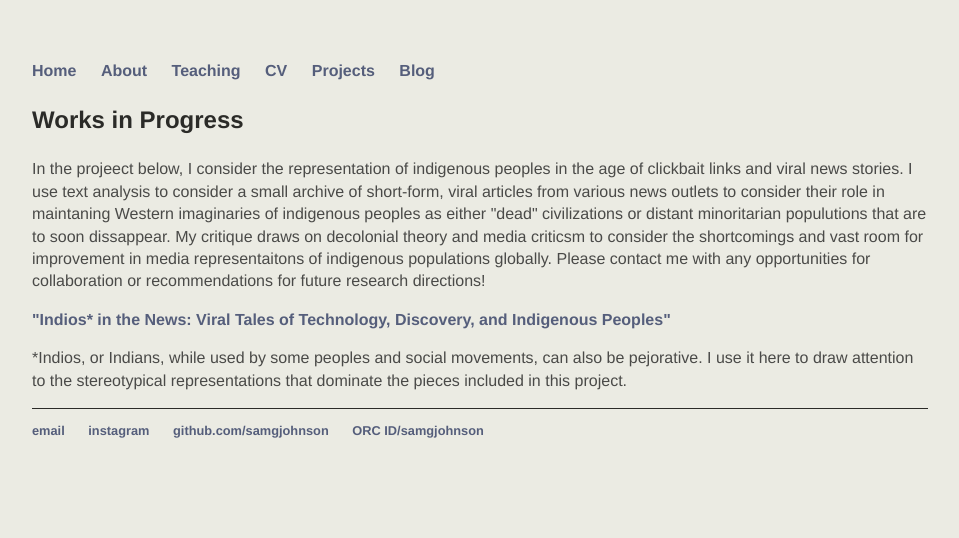
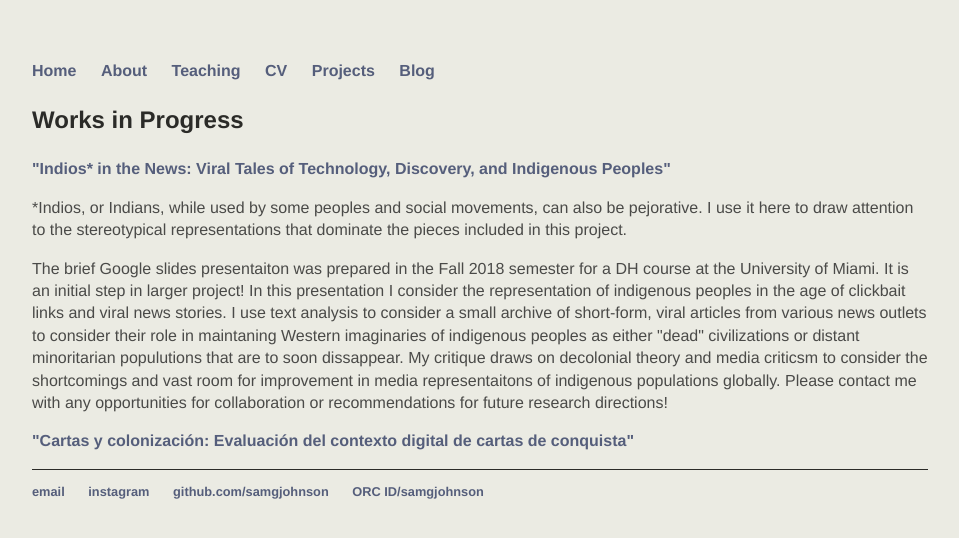
Before and after one commit to samgjohnson/samgjohnson.github.io, a Jekyll site: the page built from dhprojects/index.html, in a window 1280 px wide. Shown: the top 538 px of the page, without its empty margins (160-1119 px from the left). Built offline with Jekyll 4.4.1, drawn with Linux system fonts in a browser that asks for light colours.

Commit message:
adds new project to dh page

```diff
--- a/dhprojects/index.html
+++ b/dhprojects/index.html
@@ -3,6 +3,7 @@ layout: default
 title: DH Projects
 ---
 <h3>Works in Progress</h3>
-<p>In the projeect below, I consider the representation of indigenous peoples in the age of clickbait links and viral news stories. I use text analysis to consider a small archive of short-form, viral articles from various news outlets to consider their role in maintaning Western imaginaries of indigenous peoples as either "dead" civilizations or distant minoritarian populutions that are to soon dissappear. My critique draws on decolonial theory and media criticsm to consider the shortcomings and vast room for improvement in media representaitons of indigenous populations globally. Please contact me with any opportunities for collaboration or recommendations for future research directions!</p>
 <p><a href="https://docs.google.com/presentation/d/1oy6-h1STulIn8PONYk63Xlae5LepsvXnjIgIX361nI8/edit?usp=sharing"><b>"Indios* in the News: Viral Tales of Technology, Discovery, and Indigenous Peoples"</b></a></p>
 <p>*Indios, or Indians, while used by some peoples and social movements, can also be pejorative. I use it here to draw attention to the stereotypical representations that dominate the pieces included in this project.</p>
+<p>The brief Google slides presentaiton was prepared in the Fall 2018 semester for a DH course at the University of Miami. It is an initial step in larger project! In this presentation I consider the representation of indigenous peoples in the age of clickbait links and viral news stories. I use text analysis to consider a small archive of short-form, viral articles from various news outlets to consider their role in maintaning Western imaginaries of indigenous peoples as either "dead" civilizations or distant minoritarian populutions that are to soon dissappear. My critique draws on decolonial theory and media criticsm to consider the shortcomings and vast room for improvement in media representaitons of indigenous populations globally. Please contact me with any opportunities for collaboration or recommendations for future research directions!</p>
+<p><a href="http://www.samgjohnson.com/dhprojects/mll726sp2019"><b>"Cartas y colonización: Evaluación del contexto digital de cartas de conquista"</b></a></p>
--- /dev/null
+++ b/dhprojects/mll726sp2019/index.html
@@ -0,0 +1,3 @@
+<h3>Cartas y colonización</h3>
+<h6>"Carta a Luis Santángel" de Cristóbol Colón (1492) y "Carta de Achamento" de Pero Vaz de Caminha (1500)</h6>
+<p>Este ensayo considera los recursos digitales disponibles que presentan las cartas de relación de Cristóbal Colón y “A carta de achamento” de Pero Vaz de Caminha. Una examinación de los recursos disponibles revela la falta de perspectiva crítica y una interés en la presencia de narrativas de “descubrimiento” por los sitios que presentan versiones variadas de estos documentos. Mi metodología por seleccionar los sitios analizados aquí fue considerar como la mayoría de estudiantes (o otras poblaciones) que van a buscar estos documentos los van a encontrar. Sea bueno o malo, el primer punto de acceso para muchos sigue siendo en Wikipedia. Por eso mi punto de partida son los sitios de Wikipedia en inglés, portugués, y español. Además yo examino la presentación de estos documentos por los archivos que contiene los documentos originales y también unos versiones digitalizadas como parte repositorios digitales de organizaciones privadas y sin fines de lucro que hacen los documentos disponibles.</p>
```
